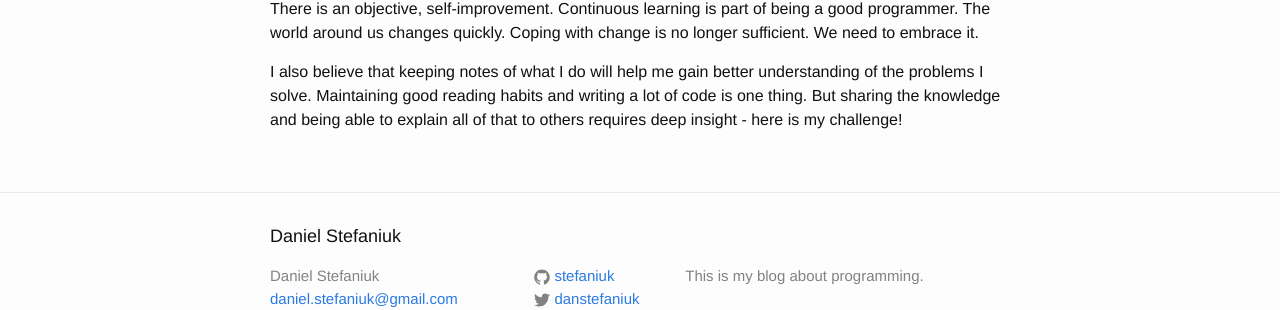
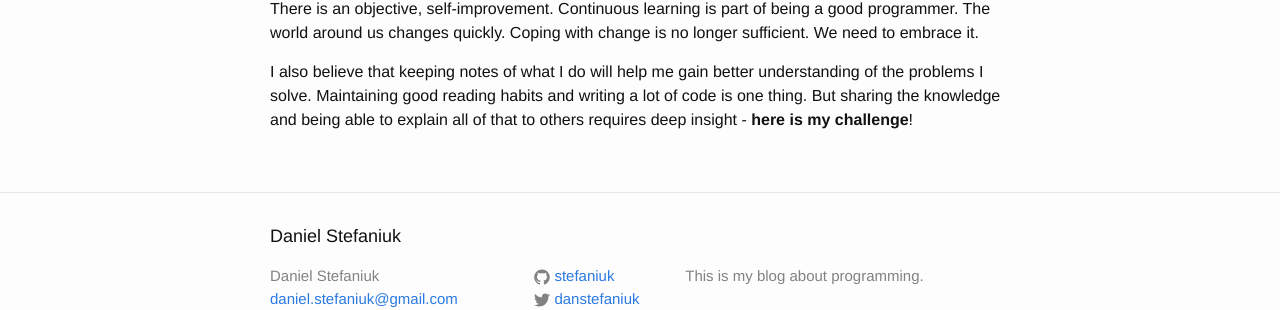
Before and after one commit to stefaniuk/dans-engineering-journal, a Jekyll site: the page built from _posts/2016-03-04-hello-world.markdown, in a window 1280 px wide. Shown: the part 290-600 px from the top of the page. Built offline with Jekyll 4.4.1, drawn with Linux system fonts in a browser that asks for light colours; comment, search, counter and statistics services are not loaded.

```diff
--- a/_posts/2016-03-04-hello-world.markdown
+++ b/_posts/2016-03-04-hello-world.markdown
@@ -8,4 +8,4 @@ I decided to blog. This is long overdue. I should have started this years ago. T
 
 There is an objective, self-improvement. Continuous learning is part of being a good programmer. The world around us changes quickly. Coping with change is no longer sufficient. We need to embrace it.
 
-I also believe that keeping notes of what I do will help me gain better understanding of the problems I solve. Maintaining good reading habits and writing a lot of code is one thing. But sharing the knowledge and being able to explain all of that to others requires deep insight - here is my challenge!
+I also believe that keeping notes of what I do will help me gain better understanding of the problems I solve. Maintaining good reading habits and writing a lot of code is one thing. But sharing the knowledge and being able to explain all of that to others requires deep insight - **here is my challenge**!
```
